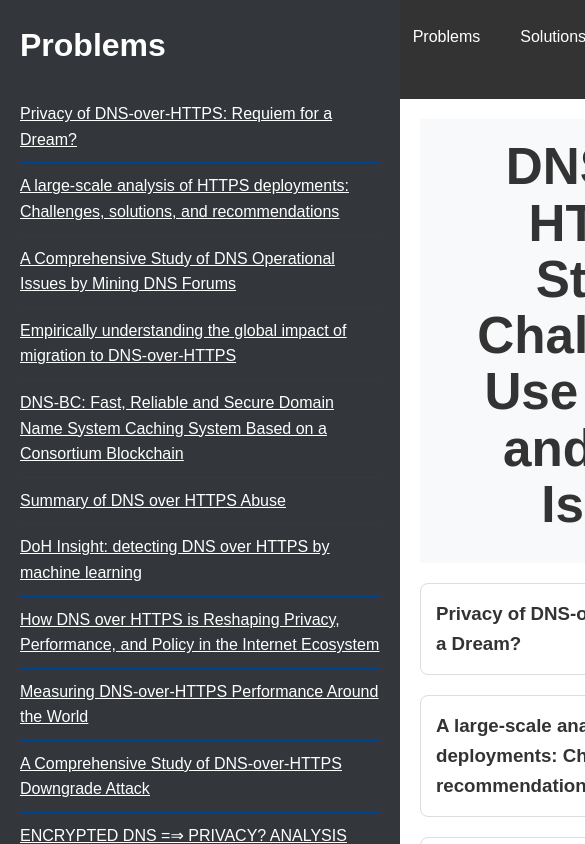
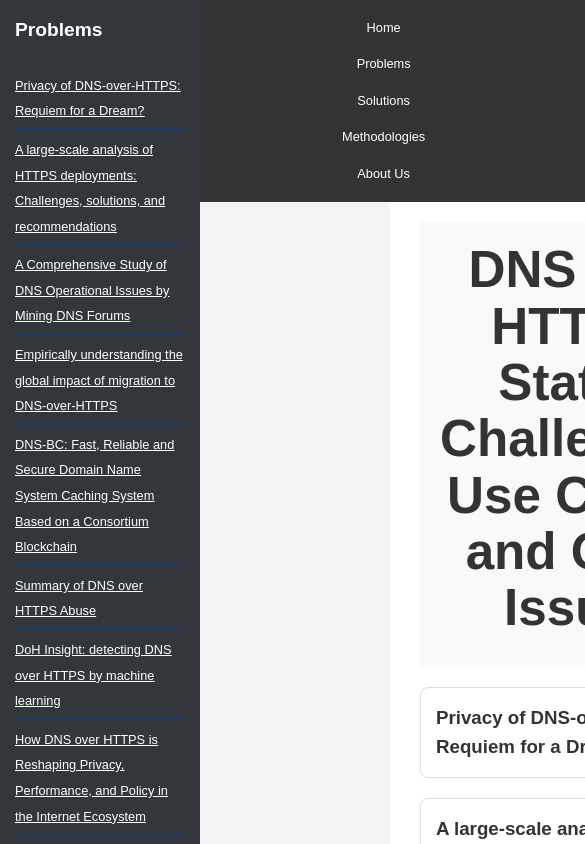
Before and after one commit to jacksayshi/SPA-WT, a React (Vite) app in the folder IOT/: page / in a window 390 px wide. Shown: the top 844 px of the page, 585 px wide, since content can reach past the window. Built offline with nearby package versions, Linux system fonts and the light colour scheme.

Commit message:
added responsiveness to navbars

```diff
--- a/IOT/src/Styles/Footer.css
+++ b/IOT/src/Styles/Footer.css
@@ -1,10 +1,10 @@
-
-   .footer {
+.footer {
   background-color: #333;
   color: #fff;
   text-align: center;
   padding: 20px;
   margin-top: auto;
+  width: 100%; /* Default width for large screens */
 }
 
 .footer p {
@@ -19,3 +19,50 @@
 .footer a:hover {
   text-decoration: underline;
 }
+
+/* Media queries for responsiveness */
+@media (max-width: 1024px) {
+  .footer {
+    width: 90%; /* Adjust width for screens up to 1024px */
+    margin: 0 auto; /* Center the footer */
+    padding: 15px;
+  }
+
+  .footer p {
+    font-size: 0.95em;
+  }
+
+  .footer a {
+    font-size: 0.95em;
+  }
+}
+
+@media (max-width: 768px) {
+  .footer {
+    width: 100%; /* Adjust width for screens up to 768px */
+    padding: 15px;
+  }
+
+  .footer p {
+    font-size: 0.9em;
+  }
+
+  .footer a {
+    font-size: 0.9em;
+  }
+}
+
+@media (max-width: 576px) {
+  .footer {
+    width: 100%; /* Full width for screens up to 576px */
+    padding: 10px;
+  }
+
+  .footer p {
+    font-size: 0.8em;
+  }
+
+  .footer a {
+    font-size: 0.8em;
+  }
+}
--- a/IOT/src/Styles/HorizontalNavBar.css
+++ b/IOT/src/Styles/HorizontalNavBar.css
@@ -1,31 +1,3 @@
-.horizontal-nav-bar {
-    margin-left: 150px;
-    background-color: #333;
-    overflow: hidden;
-    width: calc(100% - 300px);
-  }
-
-  .nav-tabs {
-    list-style-type: none;
-    margin: 0;
-    padding: 0;
-    display: flex;
-    justify-content: center;
-  }
-
-  .nav-tab {
-    float: left;
-    display: block;
-    color: white;
-    text-align: center;
-    padding: 14px 16px;
-    text-decoration: none;
-  }
-
-  .nav-tab:hover {
-    background-color: #111;
-  }
-
 .horizontal-navbar {
   display: flex;
   justify-content: center;
@@ -71,3 +43,50 @@
 .dropdown:hover .dropdown-content {
   display: block;
 }
+
+/* Media queries for responsiveness */
+@media (max-width: 768px) {
+  .horizontal-navbar {
+    flex-direction: column;
+    align-items: center;
+    margin-left: 0;
+  }
+
+  .horizontal-navbar a {
+    padding: 10px 15px;
+    font-size: 0.9em;
+  }
+
+  .dropdown-content {
+    position: relative;
+    min-width: 100%;
+    box-shadow: none;
+  }
+
+  .dropdown-content a {
+    padding: 10px 15px;
+  }
+}
+
+@media (max-width: 576px) {
+  .horizontal-navbar {
+    flex-direction: column;
+    align-items: center;
+    margin-left: 0;
+  }
+
+  .horizontal-navbar a {
+    padding: 8px 12px;
+    font-size: 0.8em;
+  }
+
+  .dropdown-content {
+    position: relative;
+    min-width: 100%;
+    box-shadow: none;
+  }
+
+  .dropdown-content a {
+    padding: 8px 12px;
+  }
+}
--- a/IOT/src/Styles/SideNavbar.css
+++ b/IOT/src/Styles/SideNavbar.css
@@ -28,7 +28,6 @@
   transition: background-color 0.3s, color 0.3s;
   border-bottom: 1px solid #004494;
   text-decoration: underline;
-
 }
 
 .side-navbar li a {
@@ -40,3 +39,41 @@
   background-color: #004494;
   color: #ffd700;
 }
+
+/* Media queries for responsiveness */
+@media (max-width: 768px) {
+  .side-navbar {
+    max-width: 300px;
+  }
+
+  .side-navbar h2 {
+    font-size: 1.5em;
+  }
+
+  .side-navbar li {
+    padding: 8px 0;
+  }
+
+  .side-navbar li a {
+    font-size: 0.9em;
+  }
+}
+
+@media (max-width: 576px) {
+  .side-navbar {
+    max-width: 200px;
+    padding: 15px;
+  }
+
+  .side-navbar h2 {
+    font-size: 1.2em;
+  }
+
+  .side-navbar li {
+    padding: 6px 0;
+  }
+
+  .side-navbar li a {
+    font-size: 0.8em;
+  }
+}
```
Lines whose indentation alone changed are shown as unchanged.
